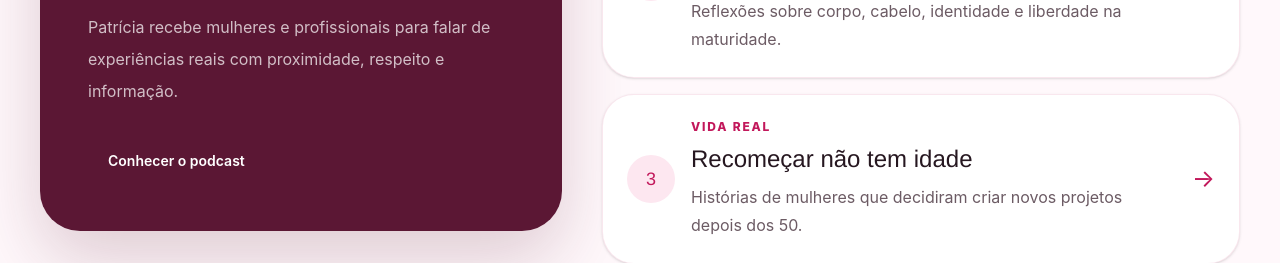
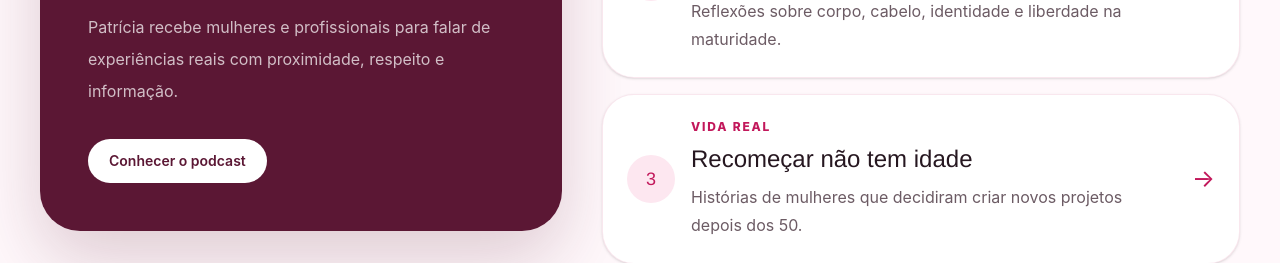
Before and after one commit to MatheuslimaVbjj/patriciavr1, a Next.js app: page / in a window 1280 px wide. Shown: the part 2740-3003 px from the top of the page. Built offline with nearby package versions, Linux system fonts and the light colour scheme; no server answers.

Commit message:
fix: adiciona suporte a links externos e variante clara nos botões

```diff
--- a/src/components/ui/button-link.tsx
+++ b/src/components/ui/button-link.tsx
@@ -5,22 +5,28 @@ export function ButtonLink({
   href,
   children,
   variant = "primary",
+  external = false,
 }: {
   href: string;
   children: ReactNode;
-  variant?: "primary" | "secondary" | "text";
+  variant?: "primary" | "secondary" | "light" | "text";
+  external?: boolean;
 }) {
   const variants = {
     primary:
       "bg-brand text-white shadow-[0_12px_32px_rgba(119,66,53,0.22)] hover:bg-brand-strong",
     secondary:
       "border border-ink/15 bg-white/75 text-ink hover:border-brand/45 hover:bg-white",
+    light:
+      "border border-white/25 bg-white text-wine hover:bg-soft-pink",
     text: "text-brand underline decoration-brand/30 underline-offset-4 hover:decoration-brand",
   } as const;
 
   return (
     <Link
       href={href}
+      target={external ? "_blank" : undefined}
+      rel={external ? "noopener noreferrer" : undefined}
       className={`inline-flex min-h-11 items-center justify-center rounded-full px-5 py-2.5 text-sm font-semibold transition focus-visible:outline-2 focus-visible:outline-offset-4 focus-visible:outline-brand ${variants[variant]}`}
     >
       {children}
```
